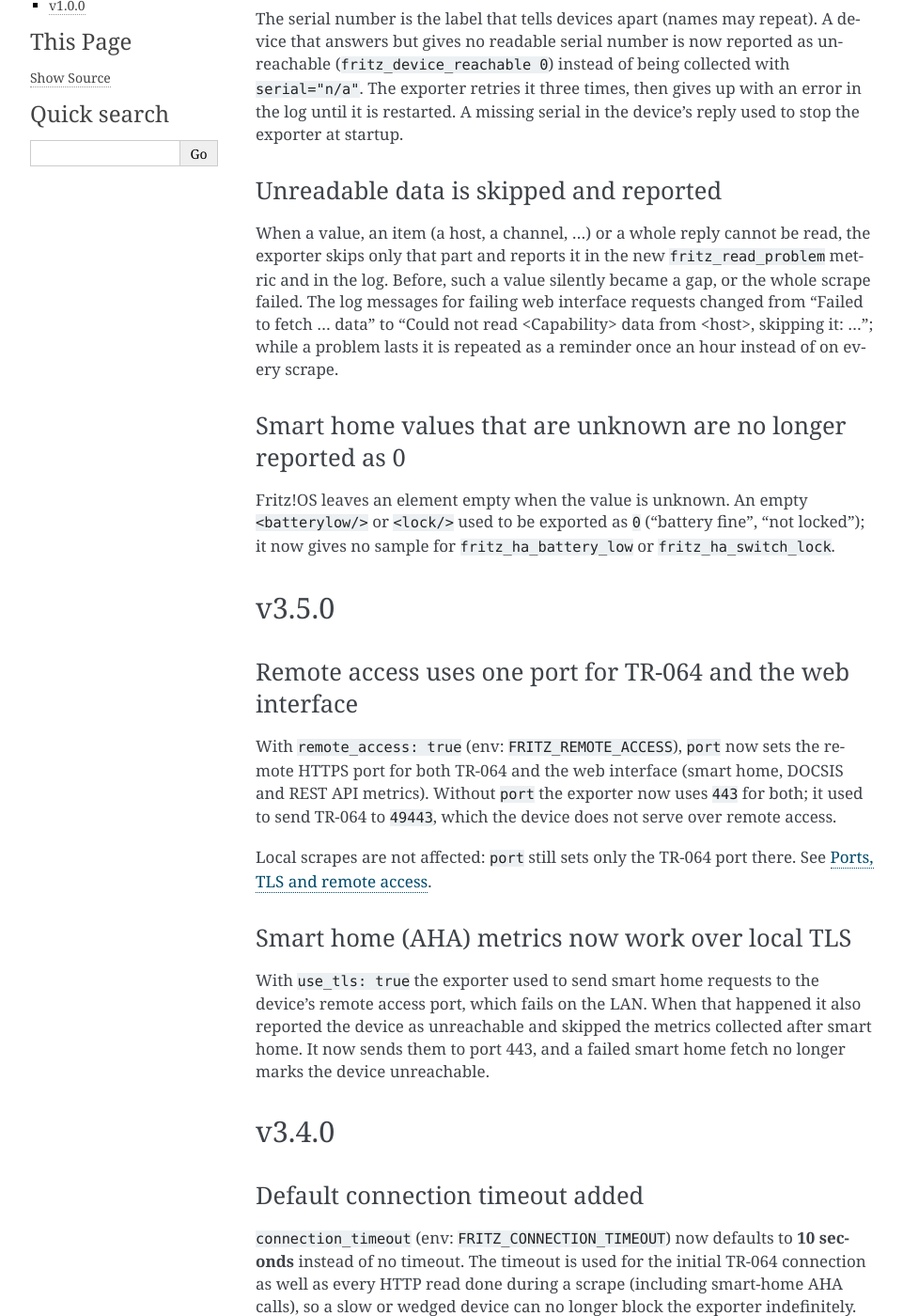
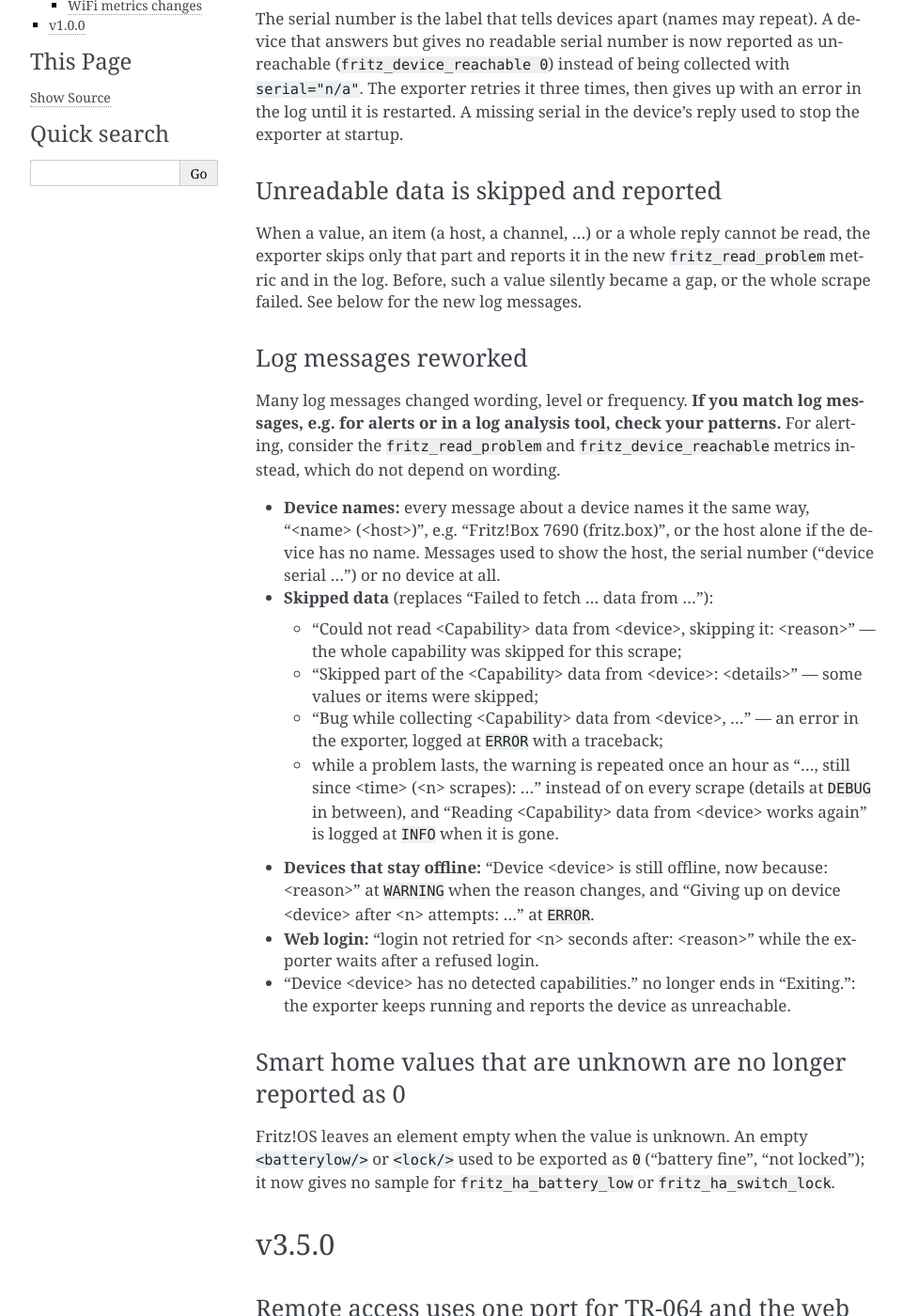
Before and after one commit to pdreker/fritz_exporter, a Sphinx documentation site: the page built from docs/upgrading.rst, in a window 1280 px wide and 1400 px high, scrolled down 771 px. Shown: the whole window at 94% size, without its empty margins (148-1109 px from the left). Built offline with Sphinx 7.4.7, drawn with Linux system fonts in a browser that asks for light colours; some of the changed text lies outside the part shown.

Commit message:
fix: name the device the same way in every log message (#743)
* fix: name the device the same way in every log message

Log messages named devices inconsistently: by host, by serial ("device
serial %s"), or not at all (per-host scan lines, probe failures, the
valve status, the web client's login and re-authentication messages).
With a box and a repeater it was hard to tell which device a message
was about.

New device_log_name() gives "<friendly name> (<host>)", or the host
alone when there is no name; FritzDevice.log_name and
OfflineDevice.log_name use it, and FritzWebUiClient gets it as `name`
for its own messages and the MD5 refusal. Every device-related message
uses it, including problem reporting and offline handling.

Also: "Device … has no detected capabilities. Exiting." no longer says
"Exiting" (the device is registered offline, the exporter keeps
running), and the WLAN debug lines lose their method names and count
from 1 like the WLAN labels.

Co-Authored-By: Claude Opus 5.5 <noreply@anthropic.com>

* docs: list the reworked log messages as a v4.0.0 breaking change

Users who match log messages (alerts, log analysis) need to check their
patterns; the upgrade notes list the new messages and suggest the
fritz_read_problem and fritz_device_reachable metrics for alerting
instead. The README banner mentions it too.

Co-Authored-By: Claude Opus 5.5 <noreply@anthropic.com>

---------

Co-authored-by: Claude Opus 5.5 <noreply@anthropic.com>

```diff
--- a/docs/upgrading.rst
+++ b/docs/upgrading.rst
@@ -40,10 +40,40 @@ Unreadable data is skipped and reported
 When a value, an item (a host, a channel, ...) or a whole reply cannot be read, the
 exporter skips only that part and reports it in the new ``fritz_read_problem`` metric
 and in the log. Before, such a value silently became a gap, or the whole scrape
-failed. The log messages for failing web interface requests changed from
-"Failed to fetch … data" to "Could not read <Capability> data from <host>,
-skipping it: …"; while a problem lasts it is repeated as a reminder once an hour
-instead of on every scrape.
+failed. See below for the new log messages.
+
+Log messages reworked
+^^^^^^^^^^^^^^^^^^^^^
+
+Many log messages changed wording, level or frequency. **If you match log messages,
+e.g. for alerts or in a log analysis tool, check your patterns.** For alerting,
+consider the ``fritz_read_problem`` and ``fritz_device_reachable`` metrics instead,
+which do not depend on wording.
+
+* **Device names:** every message about a device names it the same way,
+  "<name> (<host>)", e.g. "Fritz!Box 7690 (fritz.box)", or the host alone if the
+  device has no name. Messages used to show the host, the serial number
+  ("device serial …") or no device at all.
+* **Skipped data** (replaces "Failed to fetch … data from …"):
+
+  * "Could not read <Capability> data from <device>, skipping it: <reason>" — the
+    whole capability was skipped for this scrape;
+  * "Skipped part of the <Capability> data from <device>: <details>" — some values
+    or items were skipped;
+  * "Bug while collecting <Capability> data from <device>, …" — an error in the
+    exporter, logged at ``ERROR`` with a traceback;
+  * while a problem lasts, the warning is repeated once an hour as
+    "…, still since <time> (<n> scrapes): …" instead of on every scrape (details at
+    ``DEBUG`` in between), and "Reading <Capability> data from <device> works again"
+    is logged at ``INFO`` when it is gone.
+
+* **Devices that stay offline:** "Device <device> is still offline, now because:
+  <reason>" at ``WARNING`` when the reason changes, and "Giving up on device <device>
+  after <n> attempts: …" at ``ERROR``.
+* **Web login:** "login not retried for <n> seconds after: <reason>" while the
+  exporter waits after a refused login.
+* "Device <device> has no detected capabilities." no longer ends in "Exiting.": the
+  exporter keeps running and reports the device as unreachable.
 
 Smart home values that are unknown are no longer reported as 0
 ^^^^^^^^^^^^^^^^^^^^^^^^^^^^^^^^^^^^^^^^^^^^^^^^^^^^^^^^^^^^^^
```
Also changed, not shown: README.md (+2 -1 lines), 9 other files.
